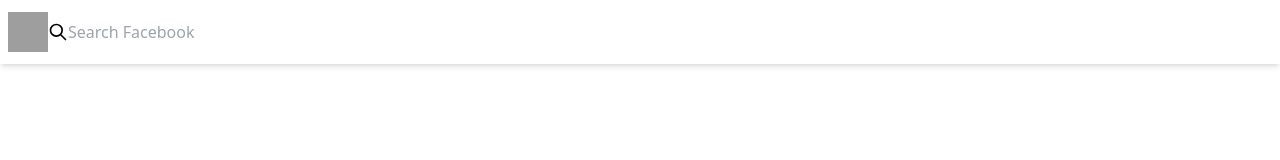
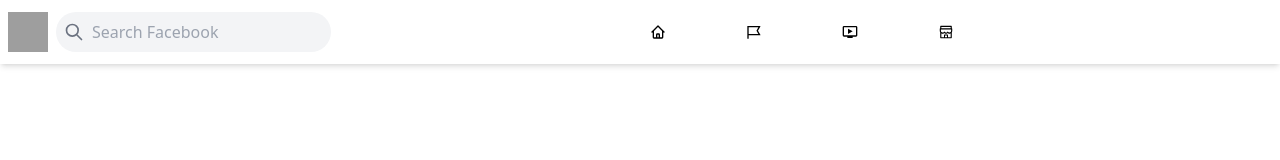
Before and after one commit to LinaDev14/Facebook_clone_frontend, a Next.js app: page / in a window 1280 px wide. Shown: the top 160 px of the page. Built offline with nearby package versions, Linux system fonts and the light colour scheme; grey boxes are pictures that could not be loaded.

Commit message:
se importa icons de react-icons

```diff
--- a/components/Header.js
+++ b/components/Header.js
@@ -1,7 +1,10 @@
 
-import Image from 'next/image'
-import React from 'react'
-import {HiOutlineSearch} from 'react-icons/hi'
+import Image from 'next/image';
+import React from 'react';
+import { HiOutlineSearch, HiOutlineHome } from 'react-icons/hi';
+import { RiFlag2Line } from 'react-icons/ri';
+import { MdOndemandVideo } from 'react-icons/md';
+import { AiOutlineShop } from 'react-icons/ai'
 
 const Header = () => {
       return (
@@ -14,15 +17,36 @@ const Header = () => {
                               width={40}
                               alt="facebook_logo"
                         />
-                        <div className="flex items-center">
+                        <div className="flex items-center space-x-2 px-2 ml-2 rounded-full bg-gray-100 text-gray-500">
                               <HiOutlineSearch size={20}/>
                               <input
+                                    className="hidden lg:inline-flex bg-transparent focus:outline-none"
                                     type="text"
                                     placeholder="Search Facebook"
                               />
                         </div>
                   </div>
-              {/* Center */}
+                  {/* Center */}
+                  <div className='flex flex-grow justify-center mx-2'>
+                        <div className="flex items-center">
+
+                              <div className="flex items-center h-14 px-4 md:px-10 rounded-md md:hover:bg-gray-100 cursor-pointer">
+                              <HiOutlineHome className='mx-auto size={28}'/>
+                              </div>
+
+                              <div className="flex items-center h-14 px-4 md:px-10 rounded-md md:hover:bg-gray-100 cursor-pointer">
+                              <RiFlag2Line className='mx-auto size={28}'/>
+                              </div>
+
+                              <div className="flex items-center h-14 px-4 md:px-10 rounded-md md:hover:bg-gray-100 cursor-pointer">
+                              <MdOndemandVideo className='mx-auto size={28}'/>
+                              </div>
+
+                              <div className="flex items-center h-14 px-4 md:px-10 rounded-md md:hover:bg-gray-100 cursor-pointer">
+                              <AiOutlineShop className='mx-auto size={28}'/>
+                              </div>
+                        </div>
+                  </div>
               {/* Right */}
             </div>
       )
```
